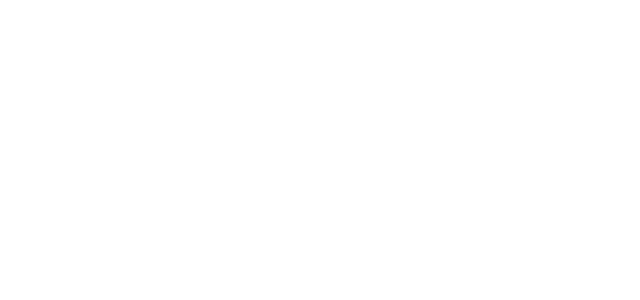
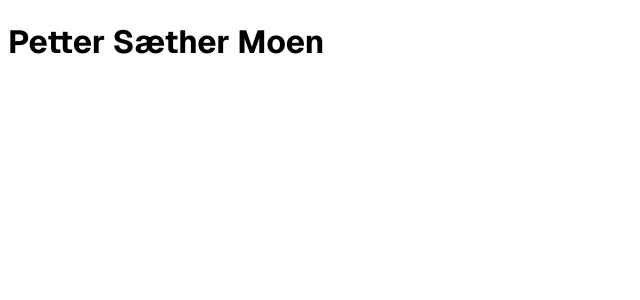
Before and after one commit to petter/cv, a Next.js app: page / in a window 1280 px wide. Shown: the top 300 px of the page, without its empty margins (0-640 px from the left). Built offline with nearby package versions, Linux system fonts and the light colour scheme.

Commit message:
change font to Geist

```diff
--- a/app/layout.tsx
+++ b/app/layout.tsx
@@ -1,12 +1,9 @@
 import type { Metadata } from "next";
-import { Inter } from "next/font/google";
-import "./globals.css";
-
-const inter = Inter({ subsets: ["latin"] });
+import { GeistSans } from "geist/font/sans";
 
 export const metadata: Metadata = {
   title: "CV",
-  description: "Generated by create next app",
+  description: "CV for Petter Sæther Moen",
 };
 
 export default function RootLayout({
@@ -16,7 +13,7 @@ export default function RootLayout({
 }) {
   return (
     <html lang="en">
-      <body className={inter.className}>{children}</body>
+      <body className={GeistSans.className}>{children}</body>
     </html>
   );
 }
--- a/app/page.tsx
+++ b/app/page.tsx
@@ -1,5 +1,9 @@
 import Image from "next/image";
 
 export default function Home() {
-  return <main></main>;
+  return (
+    <main>
+      <h1>Petter Sæther Moen</h1>
+    </main>
+  );
 }
```
Also changed, not shown: package.json (+6 -5 lines), 1 other file (tests, documents, lock files or other folders).
